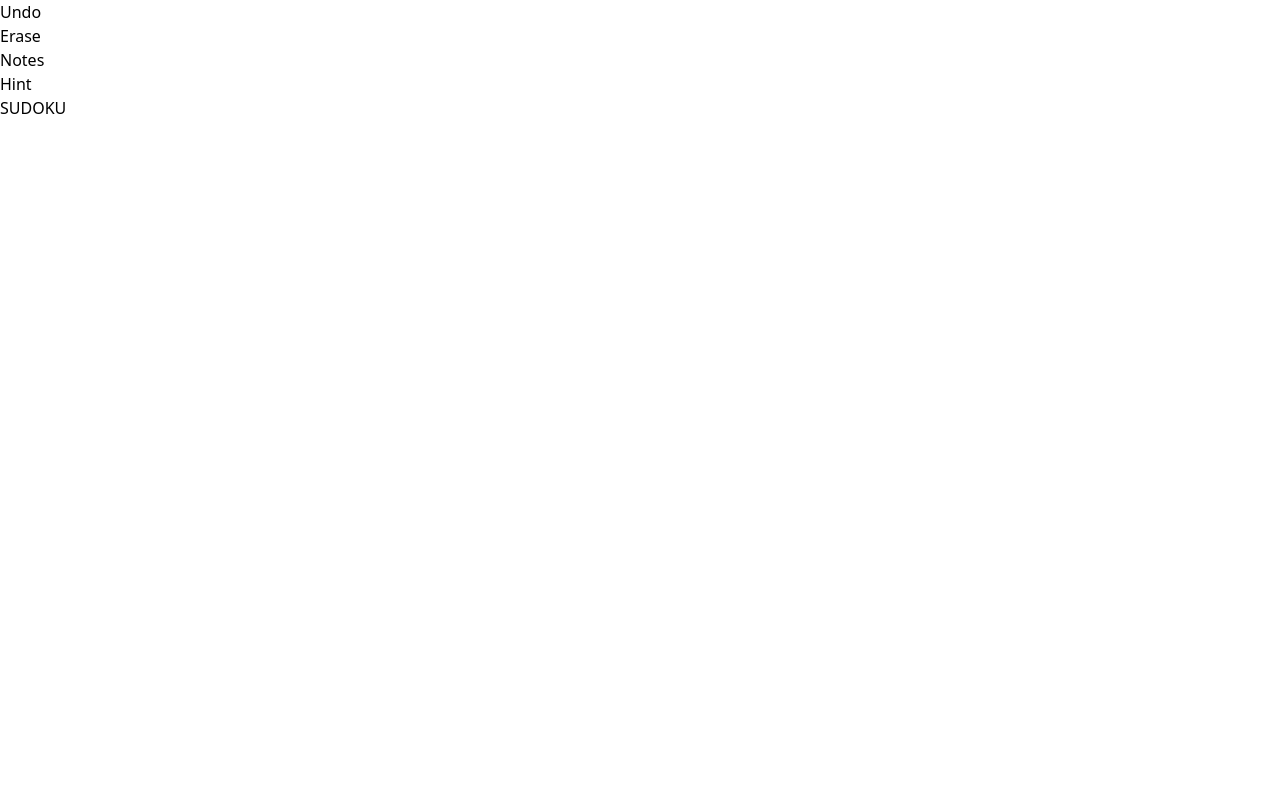
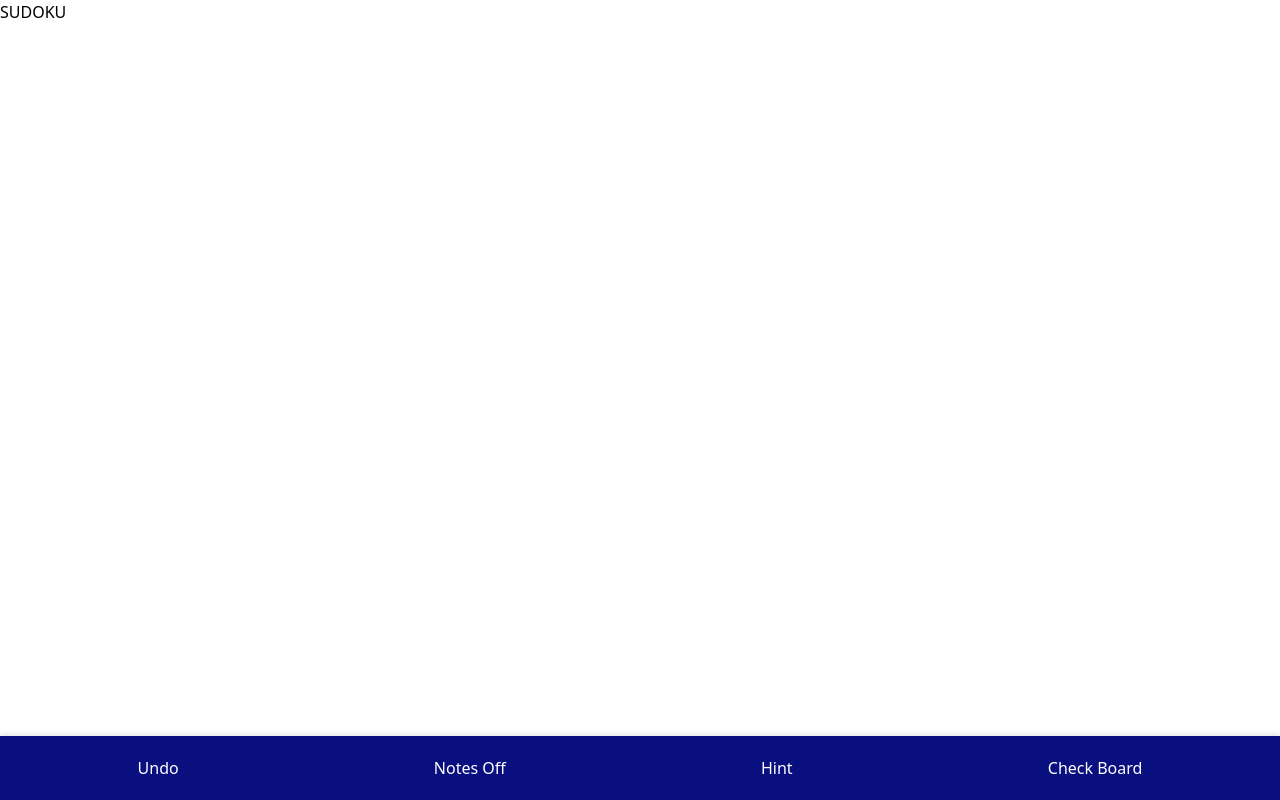
Before and after one commit to derekjtong/sudoku, a React (Vite) app in the folder frontend/: page / in a window 1280 px wide. Built offline with nearby package versions, Linux system fonts and the light colour scheme.

Commit message:
Added Buttons (undo, note, hint, check board). Added Buttons.css file for button styling

```diff
--- /dev/null
+++ b/frontend/src/components/Buttons.css
@@ -0,0 +1,19 @@
+.buttons-container {
+    display: flex;
+    justify-content: space-around;
+    position: fixed;
+    bottom: 0;
+    width: 100%;
+    background-color: #0a0f80;
+    /* Set your desired background color */
+    padding: 10px;
+    box-shadow: 0px -2px 5px rgba(0, 0, 0, 0.1);
+    /* Optional: Add a subtle shadow */
+}
+
+.buttons-container button {
+    padding: 10px;
+    font-size: 16px;
+    cursor: pointer;
+    color: white;
+}
--- a/frontend/src/components/Buttons.jsx
+++ b/frontend/src/components/Buttons.jsx
@@ -1,13 +1,24 @@
-function Buttons() {
-    return (
-        <>
-        <div className="text-3x1">Undo</div>
-        <div className="text-3x1">Erase</div>
-        <div className="text-3x1">Notes</div>
-        <div className="text-3x1">Hint</div>
-        </>
-    );
+import React, { useState } from 'react';
+import './Buttons.css';
 
-}
+const Buttons = ({ onUndo, onErase, onToggleNotes, onGetHint }) => {
+  const [notesOn, setNotesOn] = useState(false);
+
+  const toggleNotes = () => {
+    setNotesOn(!notesOn);
+    onToggleNotes(!notesOn); // Call the provided prop function with the updated state
+  };
+
+  return (
+    <div className="buttons-container">
+      <button onClick={onUndo}>Undo</button>
+      <button onClick={toggleNotes}>
+        {notesOn ? 'Notes On' : 'Notes Off'}
+      </button>
+      <button onClick={onGetHint}>Hint</button>
+      <button onClick={onErase}>Check Board</button>
+    </div>
+  );
+};
 
 export default Buttons;
```
